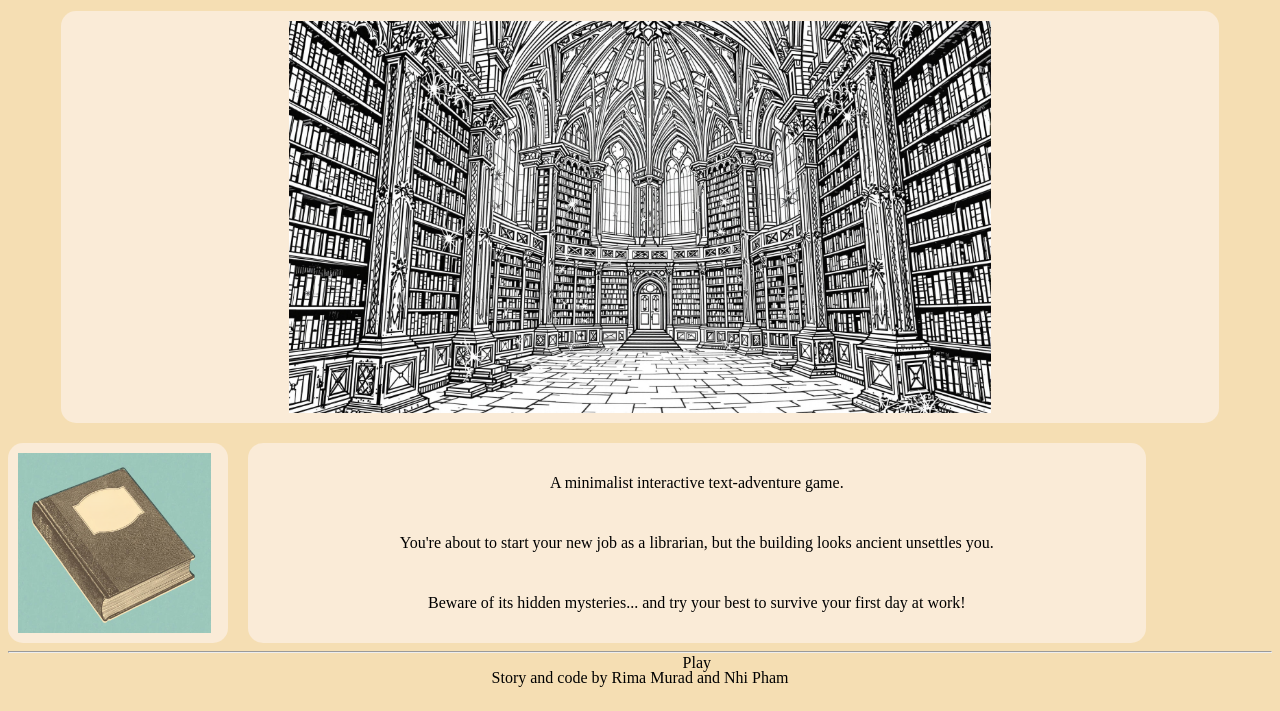
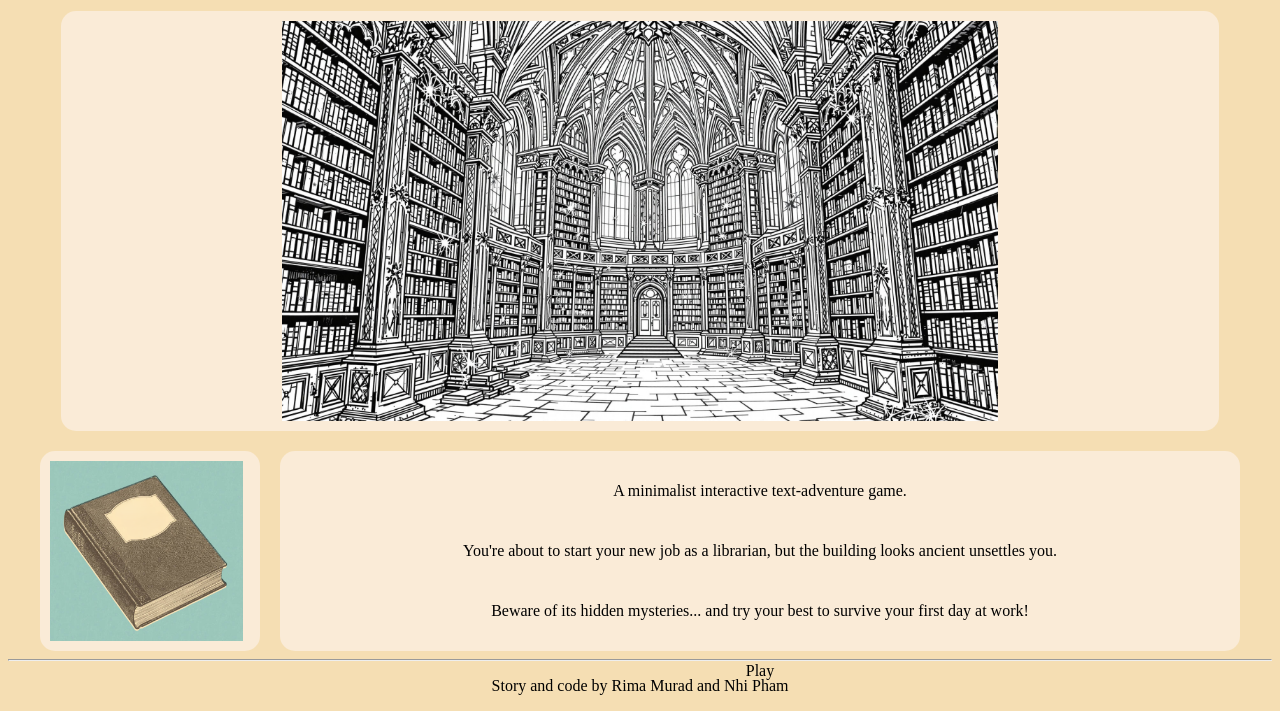
Before and after one commit to Rima-Murad/Gothic-Archives, a plain HTML site: page index.html in a window 1280 px wide. Shown: the part 105-816 px from the top of the page. Drawn offline with Linux system fonts and the light colour scheme; a web font is replaced by a local one.

Commit message:
fix margins in index.html

```diff
--- a/game/styles/styles.css
+++ b/game/styles/styles.css
@@ -25,14 +25,15 @@ body {
 /* class selectors */
 .window{
   background-color: antiquewhite;
+  border-radius: 15px;
+  padding: 10px;
+  height: 50vh;
+  width: 90%;
+  margin: 20px auto;
+
   display: flex;
-  justify-content: center;
-  align-items: center;
-  padding: 10px;
-  border-radius: 15px;
-  margin: 20px auto;
-  height: 50%;
-  width: 90%;
+  justify-content: center; /* horizontal */
+  align-items: center; /* vertical */
 }
 
 .window img{
@@ -43,8 +44,9 @@ body {
 .bottom-window{
   display: flex;
   height: 25vh;
-  width: 90%;
+  width: 95%;
   gap: 20px;
+  margin: 0 auto;
 }
 
 .bottom-window .inventory{
@@ -60,6 +62,11 @@ body {
   max-width: 100%;
   max-height: 100%;
 }
+
+
+
+
+
 
 .bottom-window .game{
   background-color: antiquewhite;
```
